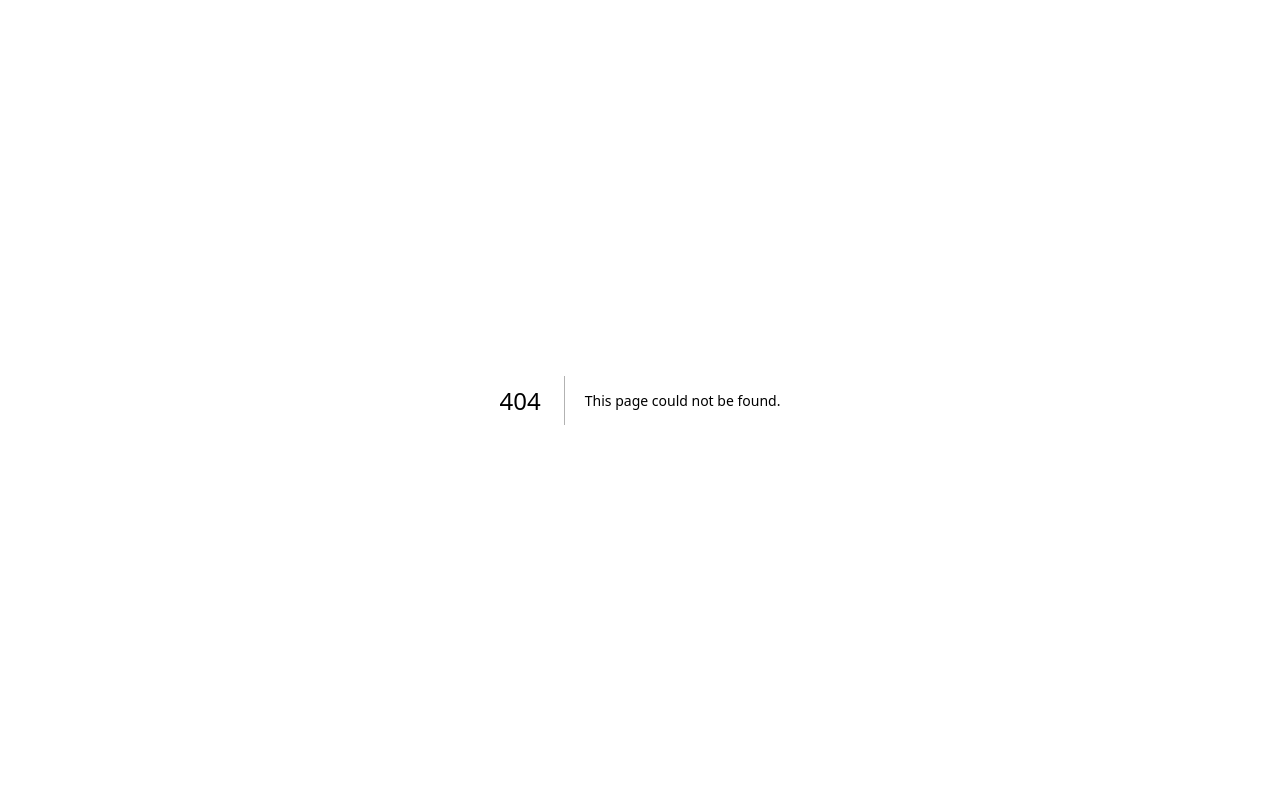
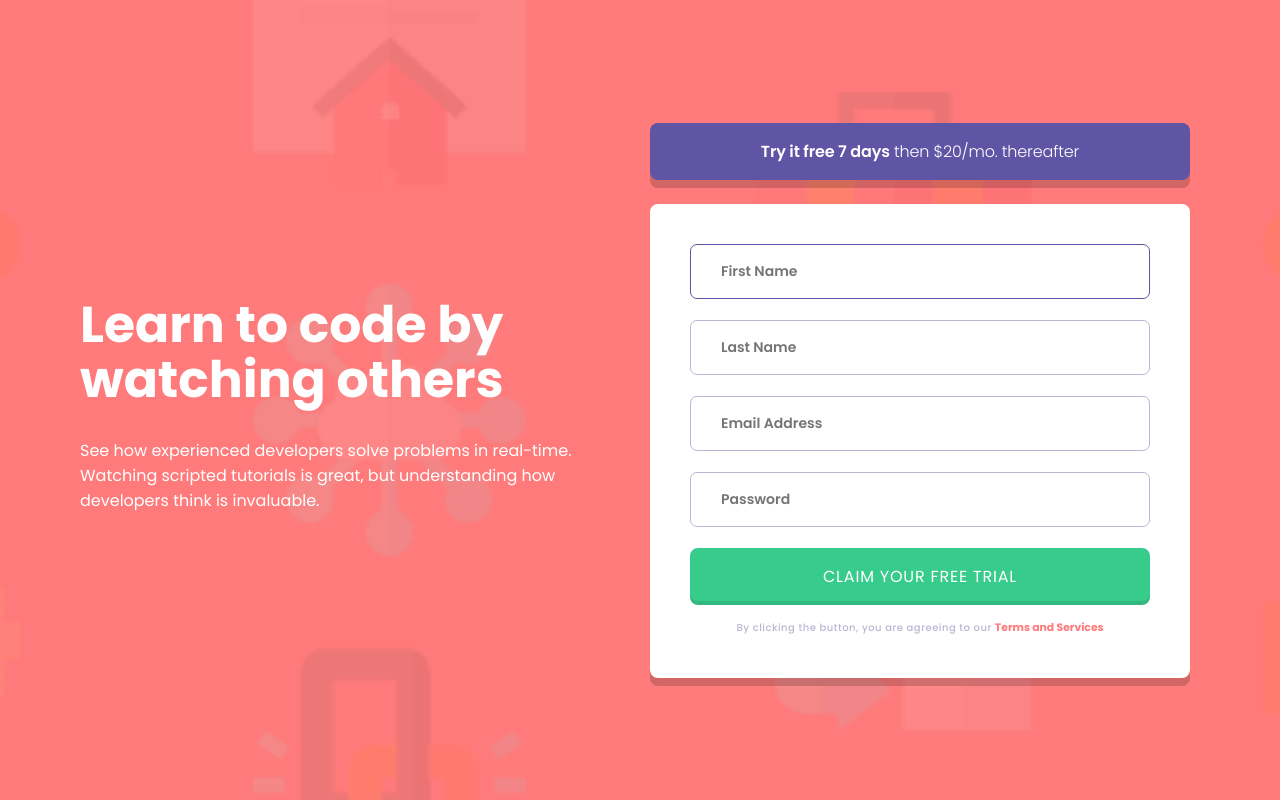
Before and after one commit to radkr/intro-component-with-signup-form, a Next.js app: page /intro-component-with-signup-form/ in a window 1280 px wide. Before the commit this address had no page. Built offline with nearby package versions, Linux system fonts and the light colour scheme.

Commit message:
Bugfix: Fixed next.config and background url accordingly.

```diff
--- a/app/globals.css
+++ b/app/globals.css
@@ -23,7 +23,7 @@
 
 body {
   font-family: var(--font-poppins-sans-serif);
-  background-image: url(/bg-intro-mobile.png);
+  background-image: url(/intro-component-with-signup-form/bg-intro-mobile.png);
   background-size: cover;
   background-position: top left;
   background-color: var(--red);
@@ -31,7 +31,7 @@ body {
 
 @media (min-width: 400) {
   body {
-    background-image: url(/bg-intro-desktop.png);
+    background-image: url(/intro-component-with-signup-form/bg-intro-desktop.png);
     background-size: auto;
     background-position: top;
     background-repeat: none;
--- a/next.config.mjs
+++ b/next.config.mjs
@@ -1,6 +1,6 @@
 /** @type {import('next').NextConfig} */
 const nextConfig = {
-  basePath: "/docs",
+  basePath: "/intro-component-with-signup-form",
 };
 
 export default nextConfig;
```
